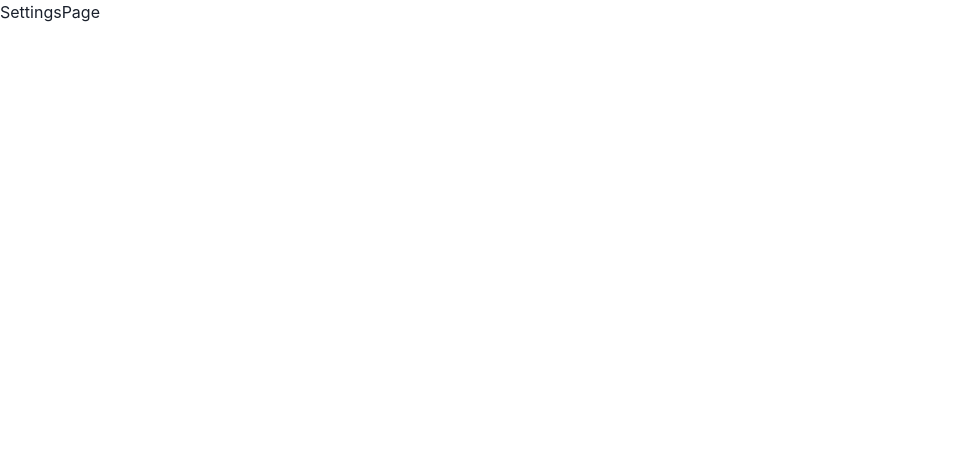
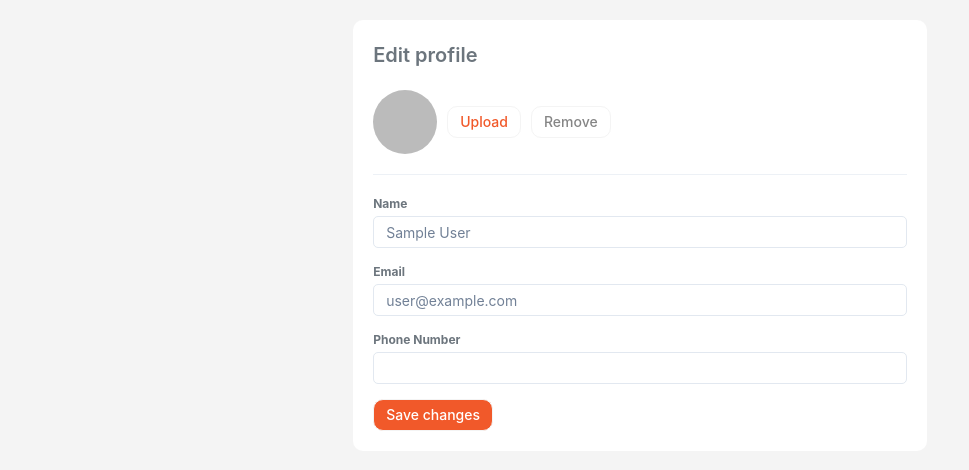
Before and after one commit to sasacvetkovic/vega-social-media, a React (Create React App) app: page /settings in a window 1280 px wide. Shown: the top 470 px of the page, without its empty margins (0-969 px from the left). Built offline with nearby package versions, Linux system fonts and the light colour scheme; no server answers; the database is empty; sample sign-in values are in the browser's storage.

Commit message:
add settings page

```diff
--- a/src/pages/Settings/SettingsPage.jsx
+++ b/src/pages/Settings/SettingsPage.jsx
@@ -1,9 +1,76 @@
-import React from 'react'
+import React, { useContext } from "react";
+import { UserContext } from "contexts/user.context";
+import { updateDisplayName } from "utils/firebase/firebase.utils";
+import {
+  Text,
+  Container,
+  Box,
+  Center,
+  Avatar,
+  Divider,
+  Flex,
+  Button,
+} from "@chakra-ui/react";
+import FormInput from "components/FormInput";
+const SettingsPage = () => {
+  const { currentUser } = useContext(UserContext);
+  console.log(currentUser);
 
-const SettingsPage = () => {
   return (
-    <div>SettingsPage</div>
-  )
-}
+    <>
+      <Box background="#f4f4f4" height="100vh" pt="20px">
+        <Container>
+          <Box background="#fff" borderRadius="10px" padding="20px">
+            <Text color="#6c757d" fontSize="xl" fontWeight={600} mb="20px">
+              Edit profile
+            </Text>
+            <Flex alignItems="center">
+              <Avatar
+                name={currentUser.displayName}
+                src={currentUser.photoURL}
+                size="lg"
+              ></Avatar>
+              <Button variant="setting" size="sm">
+                Upload
+              </Button>
+              <Button variant="setting" color="#858585" size="sm">
+                Remove
+              </Button>
+            </Flex>
 
-export default SettingsPage
+            <Divider my="20px" />
+            <Text fontSize="12px" fontWeight="bold" color="#6c757d" mb="3px">
+              Name
+            </Text>
+            <FormInput
+              placeholder={currentUser.displayName}
+              size="sm"
+              borderRadius="5px"
+            ></FormInput>
+            <Text fontSize="12px" fontWeight="bold" color="#6c757d" mb="3px">
+              Email
+            </Text>
+            <FormInput
+              placeholder={currentUser.email}
+              size="sm"
+              borderRadius="5px"
+            ></FormInput>
+            <Text fontSize="12px" fontWeight="bold" color="#6c757d" mb="3px">
+              Phone Number
+            </Text>
+            <FormInput
+              placeholder={currentUser.phoneNumber}
+              size="sm"
+              borderRadius="5px"
+            ></FormInput>
+            <Button variant="setting" background='#f1592a' color="#fff" ml='0' size="sm">
+              Save changes
+            </Button>
+          </Box>
+        </Container>
+      </Box>
+    </>
+  );
+};
+
+export default SettingsPage;
--- a/src/theme/components/button.js
+++ b/src/theme/components/button.js
@@ -27,8 +27,14 @@ export const button = {
     publish: {
       backgroundColor: "#f1592a",
       color: "#fff",
-
       borderRadius: "50px",
     },
+    setting: {
+      border: '1px solid #f4f4f4',
+      borderRadius: "10px",
+      color: '#f1592a',
+      fontWeight:'500',
+      ml:'10px'
+    }
   },
 };
--- a/src/utils/firebase/firebase.utils.js
+++ b/src/utils/firebase/firebase.utils.js
@@ -8,7 +8,7 @@ import {
   signInWithEmailAndPassword,
   signOut,
   onAuthStateChanged,
-
+  updateProfile,
 } from "firebase/auth";
 import {
   getFirestore,
@@ -29,11 +29,12 @@ const firebaseConfig = {
   projectId: "socialmediavg-7dc0e",
   storageBucket: "socialmediavg-7dc0e.appspot.com",
   messagingSenderId: "36042903706",
-  appId: "1:36042903706:web:6fc098e31c837c52928f23"
+  appId: "1:36042903706:web:6fc098e31c837c52928f23",
 };
 
-const firebaseApp = !getApps().length ? initializeApp(firebaseConfig) : getApp();
-
+const firebaseApp = !getApps().length
+  ? initializeApp(firebaseConfig)
+  : getApp();
 
 const googleProvider = new GoogleAuthProvider();
 
@@ -129,3 +130,9 @@ export const onAuthStateChangedListener = (callback) =>
   onAuthStateChanged(auth, callback);
 
 export const storage = getStorage();
+
+export const updateDisplayName = async (user, newName) => {
+  await updateProfile(user, {
+    displayName: newName,
+  });
+};
```
